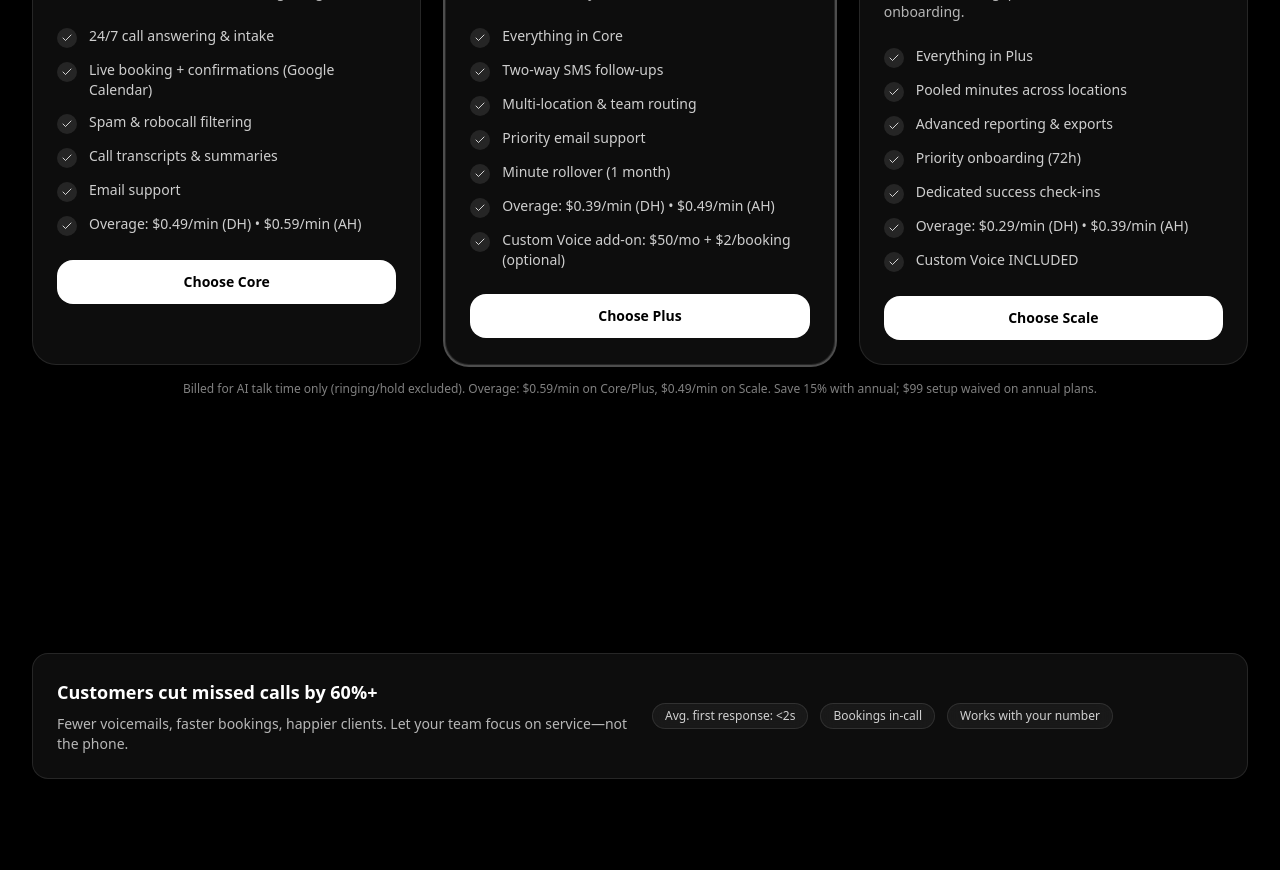
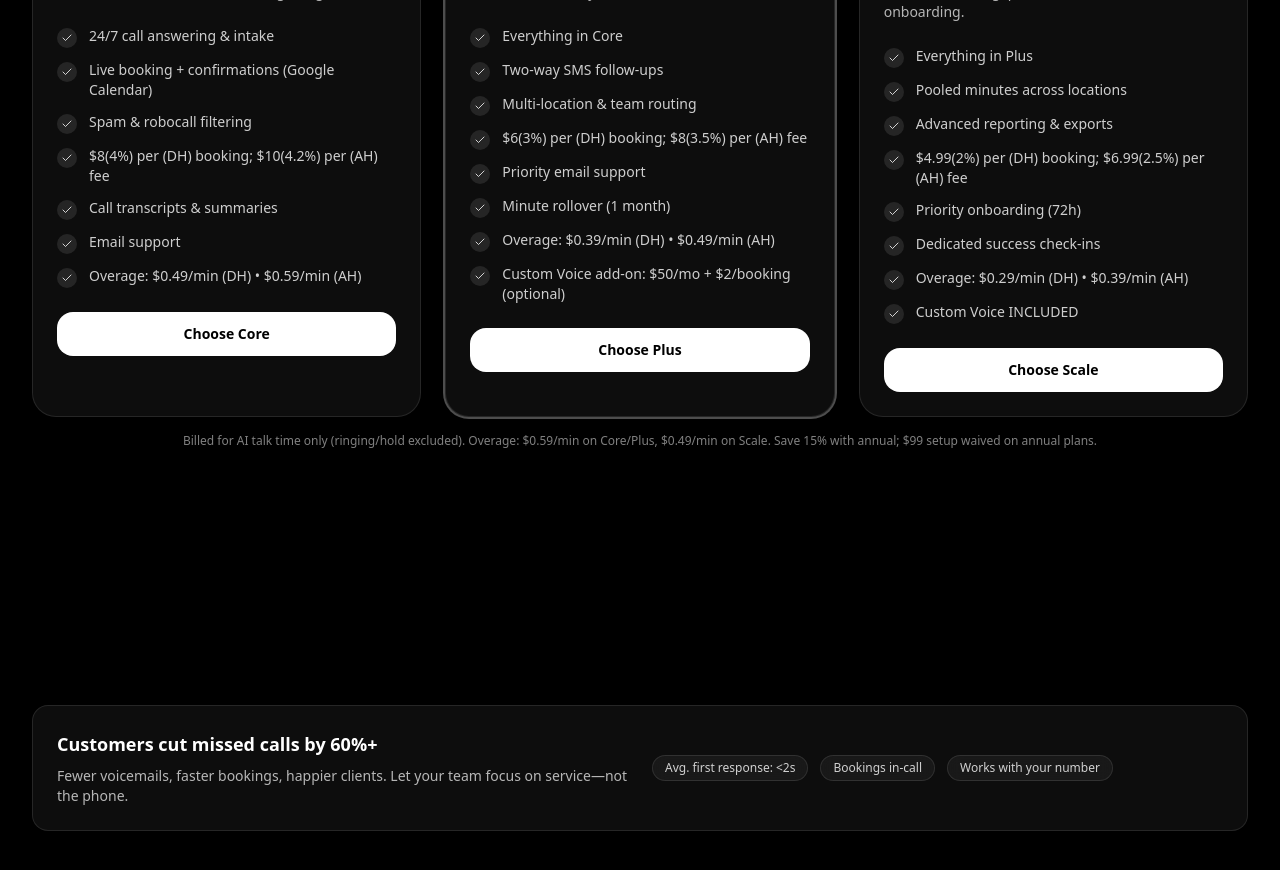
Before and after one commit to MrKumboocha/Covex, a React (Vite) app: page / in a window 1280 px wide. Shown: the part 3200-4070 px from the top of the page. Built offline with nearby package versions, Linux system fonts and the light colour scheme.

Commit message:
Update App.jsx

```diff
--- a/src/App.jsx
+++ b/src/App.jsx
@@ -164,6 +164,7 @@ const pricing = [
       "24/7 call answering & intake",
       "Live booking + confirmations (Google Calendar)",
       "Spam & robocall filtering",
+      "$8(4%) per (DH) booking; $10(4.2%) per (AH) fee",
       "Call transcripts & summaries",
       "Email support",
       "Overage: $0.49/min (DH) • $0.59/min (AH)",
@@ -180,6 +181,7 @@ const pricing = [
       "Everything in Core",
       "Two-way SMS follow-ups",
       "Multi-location & team routing",
+      "$6(3%) per (DH) booking; $8(3.5%) per (AH) fee",
       "Priority email support",
       "Minute rollover (1 month)",
       "Overage: $0.39/min (DH) • $0.49/min (AH)",
@@ -197,6 +199,7 @@ const pricing = [
       "Everything in Plus",
       "Pooled minutes across locations",
       "Advanced reporting & exports",
+      "$4.99(2%) per (DH) booking; $6.99(2.5%) per (AH) fee",
       "Priority onboarding (72h)",
       "Dedicated success check-ins",
       "Overage: $0.29/min (DH) • $0.39/min (AH)",
```
